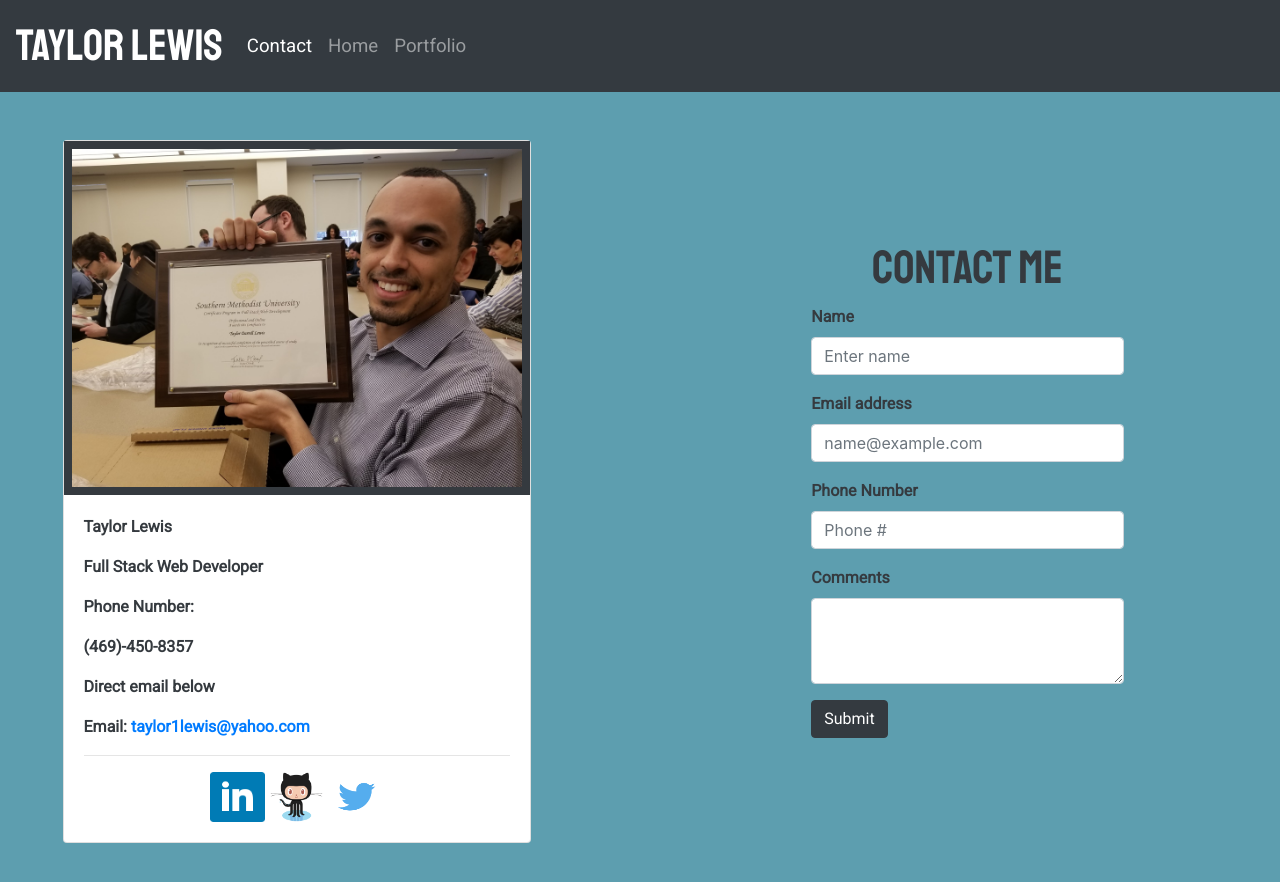
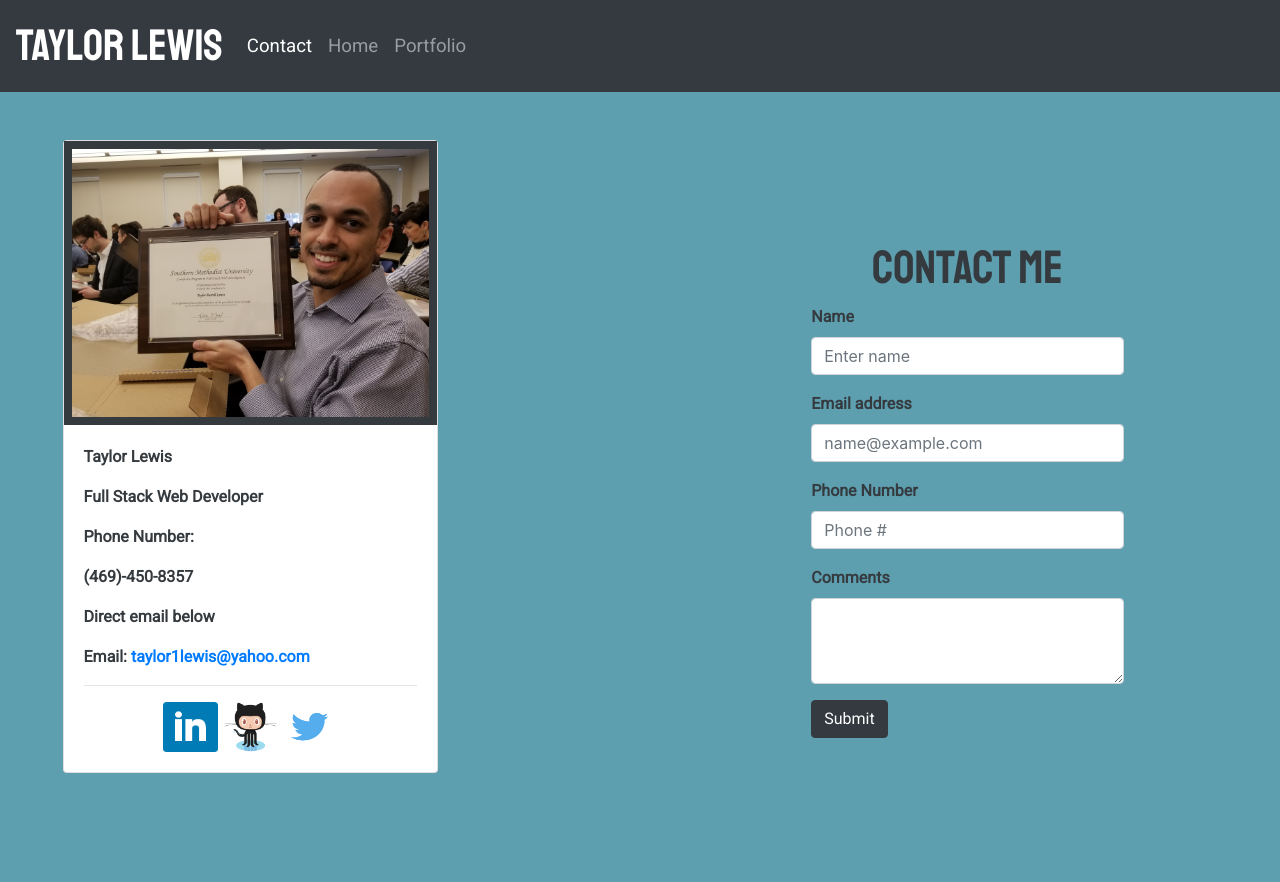
Before and after one commit to tlew25/taylor-website, a plain HTML site: page contact.html in a window 1280 px wide. Shown: the top 882 px of the page. Drawn offline with nearby package versions, Linux system fonts and the light colour scheme; a web font is replaced by a local one.

Commit message:
adjust size

```diff
--- a/contact.html
+++ b/contact.html
@@ -50,7 +50,7 @@
   <div class="row">
     <div class="col-md-6 col-sm-6">
       <div class="showcase-left-2">
-        <div class="card" style="width: 75%">
+        <div class="card" style="width: 60%">
           <img src="assets/img/graduation.jpg" class="responsive" alt="linkedin">
           <div class="card-body">
             <p class="contact-txt">Taylor Lewis</p>
```
